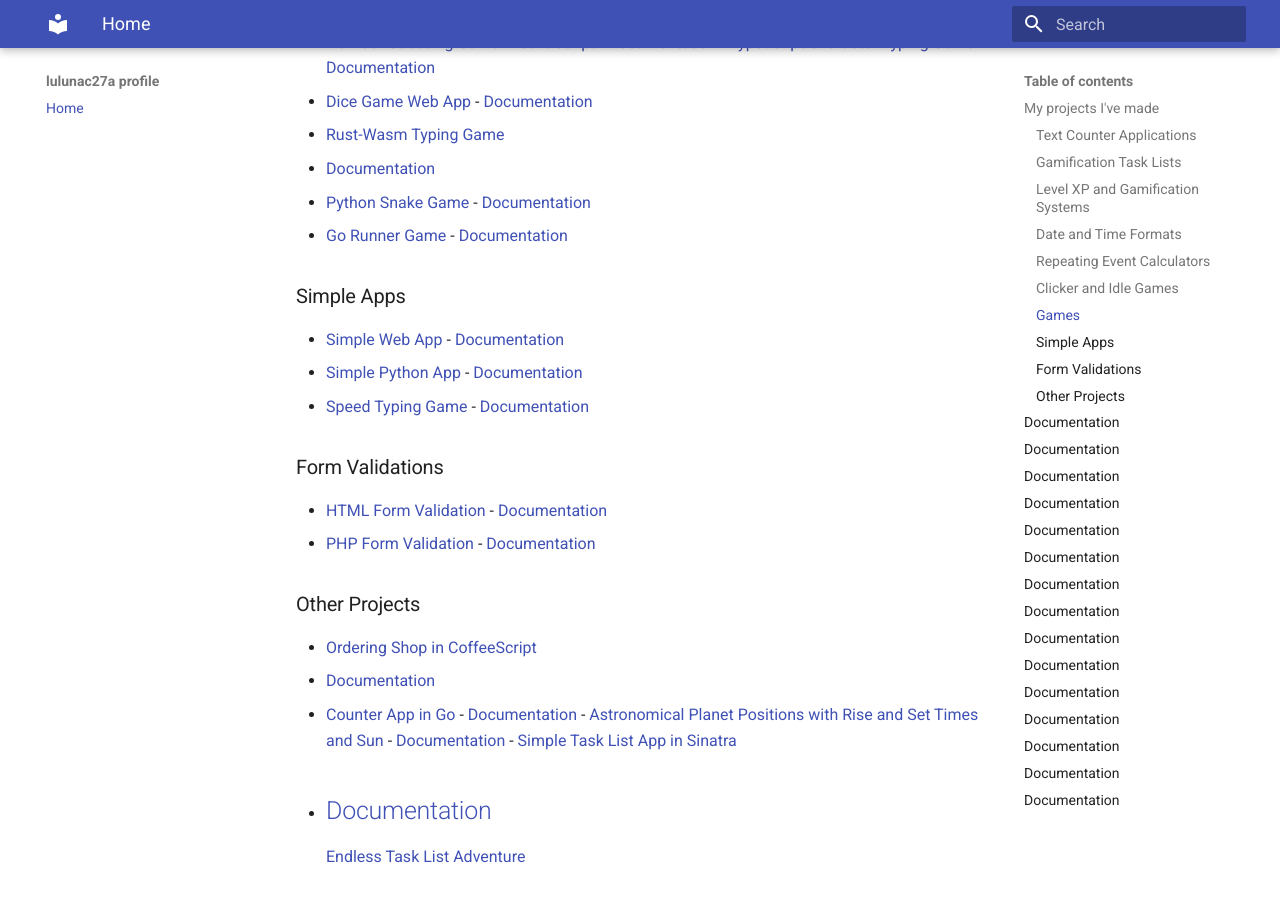
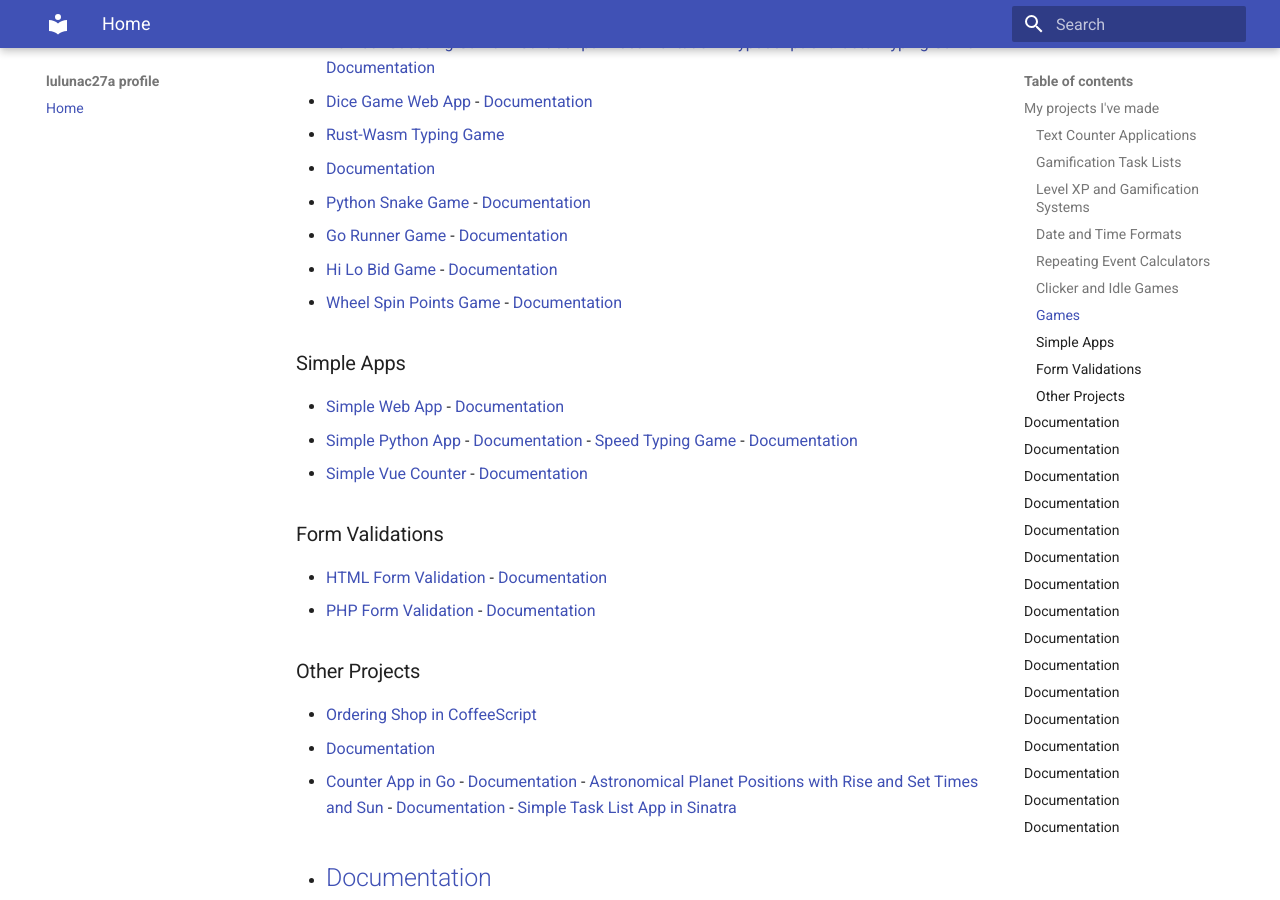
Before and after one commit to lulunac27a/lulunac27a.github.io, an MkDocs documentation site: the page built from docs/index.md, in a window 1280 px wide and 900 px high, scrolled down 1374 px. Built offline with MkDocs 1.6.1 and Material for MkDocs 9.7.7, drawn with Linux system fonts in a browser that asks for light colours; some of the changed text lies outside the part shown.

Commit message:
Add even more repositories

```diff
--- a/docs/index.md
+++ b/docs/index.md
@@ -91,13 +91,21 @@ space, and a good computer programmer.
   - [Documentation](https://lulunac27a.github.io/rust-wasm-typing-game/)
 - [Python Snake Game](https://github.com/lulunac27a/python-snake-game) -
   [Documentation](https://lulunac27a.github.io/python-snake-game)
-- [Go Runner Game](https://github.com/lulunac27a/go-runner-game) - [Documentation](https://lulunac27a.github.io/go-runner-game/)
+- [Go Runner Game](https://github.com/lulunac27a/go-runner-game) -
+  [Documentation](https://lulunac27a.github.io/go-runner-game/)
+- [Hi Lo Bid Game](https://github.com/lulunac27a/hi-lo-bid-game) -
+  [Documentation](https://lulunac27a.github.io/hi-lo-bid-game/)
+- [Wheel Spin Points Game](https://github.com/lulunac27a/wheel-spin-points-game) - [Documentation](https://lulunac27a.github.io/wheel-spin-points-game/)
 ### Simple Apps
 - [Simple Web App](https://github.com/lulunac27a/simple-web-app/) -
   [Documentation](https://lulunac27a.github.io/simple-web-app/)
 - [Simple Python App](https://github.com/lulunac27a/simple-python-app/) -
   [Documentation](https://lulunac27a.github.io/simple-python-app/)
-- [Speed Typing Game](https://github.com/lulunac27a/typing-speed-game-command-line-app/) - [Documentation](https://lulunac27a.github.io/typing-speed-game-command-line-app/)
+-
+  [Speed Typing Game](https://github.com/lulunac27a/typing-speed-game-command-line-app/)
+  -
+  [Documentation](https://lulunac27a.github.io/typing-speed-game-command-line-app/)
+- [Simple Vue Counter](https://github.com/lulunac27a/simple-vue-counter) - [Documentation](https://lulunac27a.github.io/simple-vue-counter/)
 ### Form Validations
 - [HTML Form Validation](https://github.com/lulunac27a/html-form-validation/) -
   [Documentation](https://lulunac27a.github.io/html-form-validation/)
@@ -197,4 +205,10 @@ space, and a good computer programmer.
   [Surprise Random 2-Digit Number Generator](https://github.com/lulunac27a/surprise-random-2digit-number-generator)
   -
   [Documentation](https://lulunac27a.github.io/surprise-random-2digit-number-generator/)
+-
+  [Sun Position Calculator](https://github.com/lulunac27a/sun-position-calculator)
+  - [Documentation](https://lulunac27a.github.io/sun-position-calculator)
+-
+  [Lua Moon Phase Calculator](https://github.com/lulunac27a/lua-moon-phase-calculator)
+  - [Documentation](https://lulunac27a.github.io/lua-moon-phase-calculator/)
   <script async defer src="https://buttons.github.io/buttons.js"></script>
```
